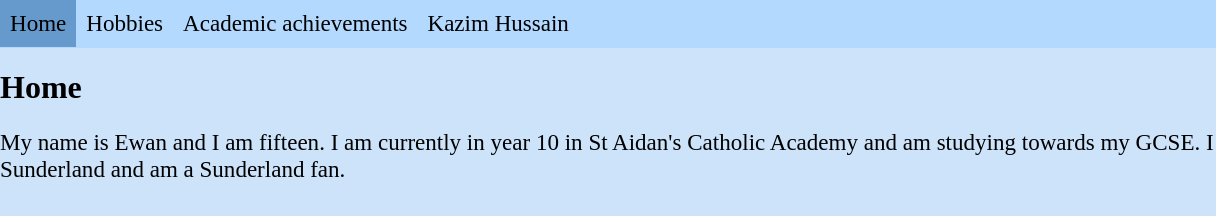
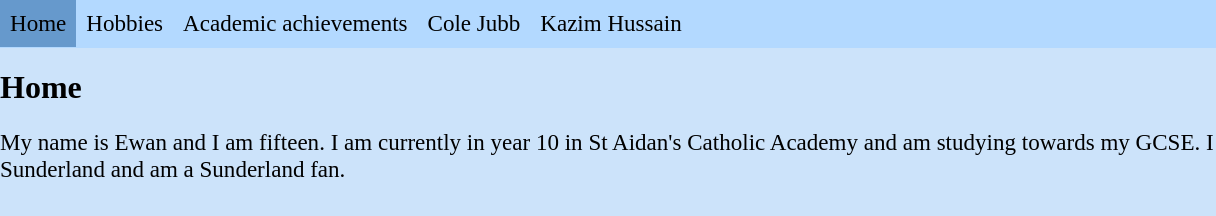
Before and after one commit to EwanJW/Work-experience2, a plain HTML site: page index.html in a window 1280 px wide. Shown: the full height of the page, 0-1216 px from the left. Drawn offline with Linux system fonts and the light colour scheme.

Commit message:
Update index.html

```diff
--- a/index.html
+++ b/index.html
@@ -16,6 +16,7 @@
                     <li><a href="index.html">Home</a></li>
                     <li><a href="Hobbies.html">Hobbies</a></li>
                     <li><a href="Academic achievements.html">Academic achievements</a></li>
+                    <li><a href="ColeJubb.html">Cole Jubb</a></li>
                     <li><a href="Kazim Hussain.html">Kazim Hussain</a></li>
                 </ul>
             </div>
```
